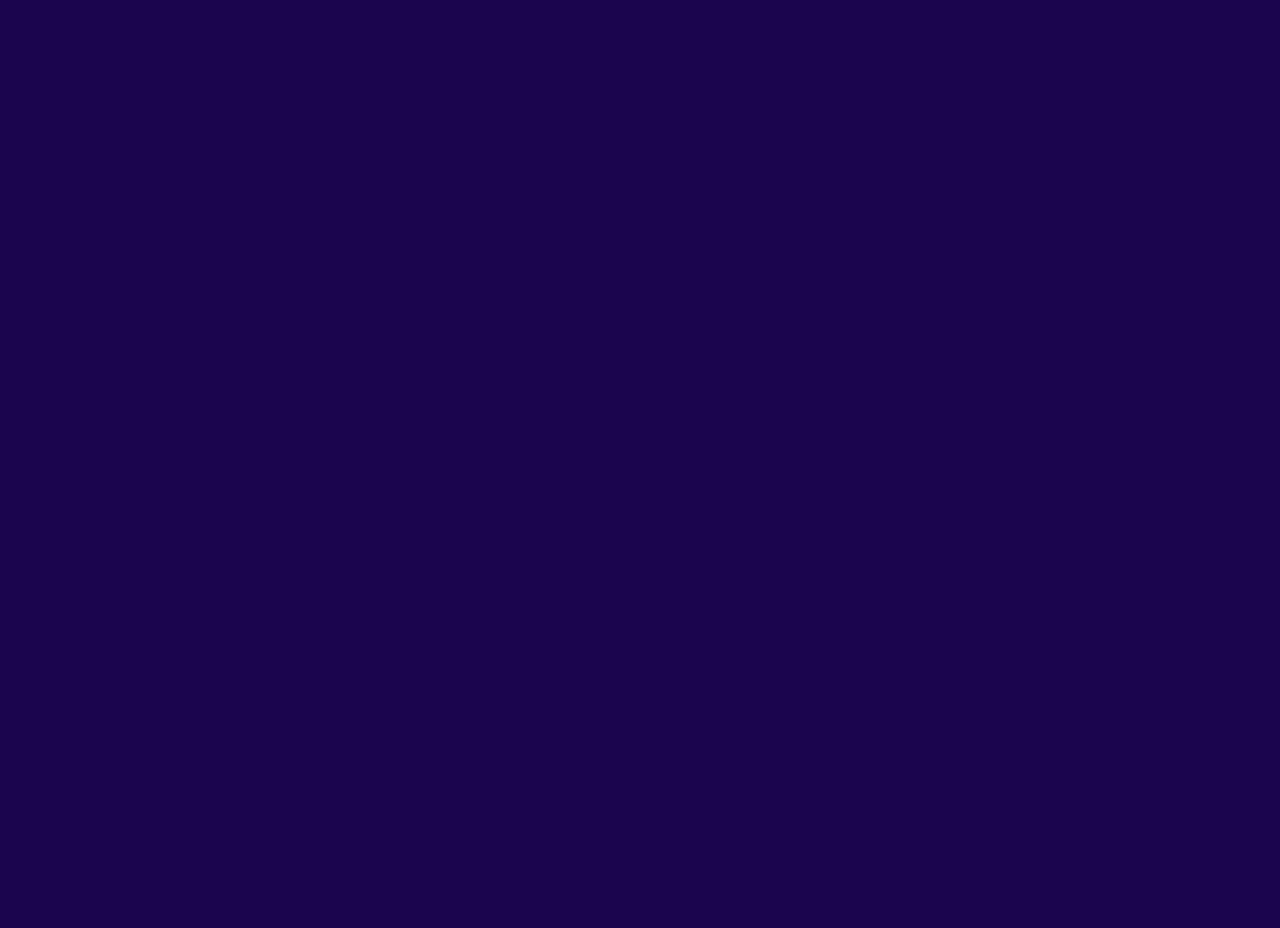
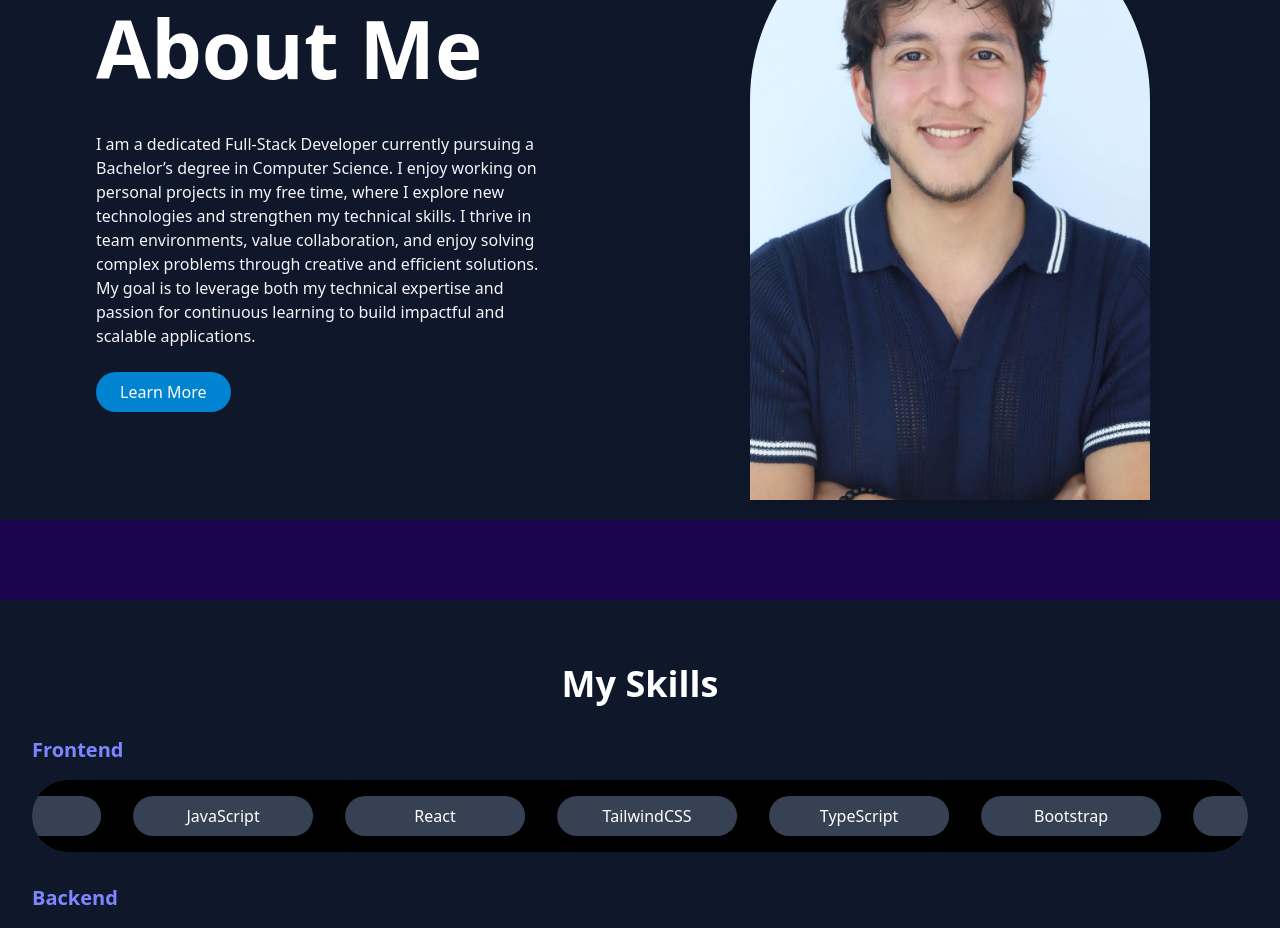
Before and after one commit to DaveTron4/David-Salas-Portfolio, a React (Vite) app in the folder portfolio-client/: page / in a window 1280 px wide. Shown: the part 2680-3608 px from the top of the page. Before the commit the page ends 2416 px from the top, so only its background shows below. Built offline with nearby package versions, Linux system fonts and the light colour scheme.

Commit message:
Made some changes

```diff
--- /dev/null
+++ b/portfolio-client/src/components/home/AboutComponent.tsx
@@ -0,0 +1,32 @@
+import { motion } from "framer-motion";
+
+const AboutComponent = () => {
+  return (
+    <div className="grid grid-cols-1 md:grid-cols-2 gap-6 px-8 pt-16 bg-slate-900">
+        {/* Left section */}
+        <div className="align-middle flex flex-col justify-center h-[80vh] space-y-6 px-0 md:px-16">
+            <h2 className="text-[10vh] font-bold text-white">About Me</h2>
+            <p className="text-gray-100">
+                I am a dedicated Full-Stack Developer currently pursuing a Bachelor’s degree in Computer Science. I enjoy working on personal projects in my free time, where I explore new technologies and strengthen my technical skills. I thrive in team environments, value collaboration, and enjoy solving complex problems through creative and efficient solutions. My goal is to leverage both my technical expertise and passion for continuous learning to build impactful and scalable applications.
+            </p>
+            <button className="text-white self-start bg-sky-600 rounded-full py-2 px-6">Learn More</button>
+        </div>
+
+        {/* Right section */}
+        <div className="flex justify-center items-center overflow-hidden relative">
+            <motion.img
+                src="/profile_long.jpg"
+                alt="profile"
+                className="w-64 h-64 md:w-100 md:h-fit object-cover rounded-t-full shadow-lg z-0"
+                initial={{ y: 200, opacity: 0 }}
+                whileInView={{ y: 0, opacity: 1 }}
+                exit={{ y: 200, opacity: 0 }}
+                transition={{ duration: 0.4, ease: "easeOut" }}
+                viewport={{ once: false, amount: 0.5 }}
+            />
+        </div>
+    </div>
+  )
+}
+
+export default AboutComponent
--- /dev/null
+++ b/portfolio-client/src/components/home/ExperienceComponent.tsx
@@ -0,0 +1,37 @@
+import React from 'react'
+import experience from "../../data/experiences.json";
+
+const ExperienceComponent = () => {
+  return (
+    <div className="px-8 py-16 bg-slate-900 text-white">
+      <h2 className="text-4xl font-bold mb-12 text-center">Experience</h2>
+      <div className="relative border-l-4 border-indigo-500 ml-6">
+        {experience.experiences.map((exp, index) => (
+          <div key={index} className="mb-10 ml-4">
+            {/* Dot on the timeline */}
+            <div className="absolute -left-3.5 w-7 h-7 bg-indigo-500 rounded-full border-4 border-slate-900"></div>
+
+            <div className="bg-slate-800 p-6 rounded-xl shadow-md">
+              <p className="text-sm text-gray-400">{exp.date}</p>
+              <h3 className="text-2xl font-semibold text-indigo-400">{exp.position}</h3>
+              <p className="text-lg font-medium">{exp.company}</p>
+              <p className="mt-2 text-gray-300">{exp.description}</p>
+              <div className="mt-3 flex flex-wrap gap-2">
+                {exp.technologies.map((tech, i) => (
+                  <span
+                    key={i}
+                    className="bg-indigo-600 text-white text-sm px-3 py-1 rounded-full"
+                  >
+                    {tech}
+                  </span>
+                ))}
+              </div>
+            </div>
+          </div>
+        ))}
+      </div>
+    </div>
+  );
+}
+
+export default ExperienceComponent
--- /dev/null
+++ b/portfolio-client/src/components/home/SkillsComponent.tsx
@@ -0,0 +1,46 @@
+import skillsData from "../../data/skills.json";
+
+const SkillsComponent = () => {
+  return (
+    <div className="px-8 py-16 bg-slate-900 text-white">
+      <h2 className="text-4xl font-bold mb-8 text-center">My Skills</h2>
+      <div className="flex flex-col gap-8">
+        {Object.entries(skillsData.skills).map(([category, skills], idx) => {
+          const direction = idx % 2 === 0 ? "left" : "right";
+          // const duration = Math.max(8, skills.length * 2);
+          const duration = 25;
+          const itemWidth = 32; // 170px min width + 20px gap
+          const adjustment = itemWidth / 2; // half a gap to smooth the loop
+
+          const style =
+            direction === "left"
+              ? { "--start": "0", "--end": `calc(-50% - ${adjustment}px)`, "--duration": `${duration}s` }
+              : { "--start": `calc(-50% - ${adjustment}px)`, "--end": "0", "--duration": `${duration}s` };
+
+          return (
+            <div key={category} className="">
+              <h3 className="text-xl font-semibold mb-4 text-indigo-400">{category}</h3>
+              <div className="overflow-hidden bg-black py-4 flex rounded-full">
+                <ul
+                  className="flex gap-8 bg-black text-white infinite-scroll"
+                  style={style as React.CSSProperties}
+                >
+                  {[...skills, ...skills].map((skill, index) => (
+                    <li
+                      key={index}
+                      className="text-white flex flex-none justify-center min-w-[180px] bg-gray-700 rounded-full py-2 transition-colors duration-200 hover:bg-indigo-500 hover:text-white cursor-pointer"
+                    >
+                      {skill}
+                    </li>
+                  ))}
+                </ul>
+              </div>
+            </div>
+          );
+        })}
+      </div>
+    </div>
+  );
+};
+
+export default SkillsComponent;
--- /dev/null
+++ b/portfolio-client/src/data/experiences.json
@@ -0,0 +1,25 @@
+{
+  "experiences": [
+    {
+      "date": "May 2024 – Present",
+      "company": "TechCorp",
+      "position": "Software Engineering Intern",
+      "description": "Worked on building internal tools and APIs to improve data processing. Collaborated with a team of 5 engineers using Agile methodologies.",
+      "technologies": ["React", "Node.js", "PostgreSQL", "AWS"]
+    },
+    {
+      "date": "Jan 2023 – May 2024",
+      "company": "Freelance",
+      "position": "Full-Stack Developer",
+      "description": "Designed and developed custom websites for small businesses with a focus on SEO optimization and responsive design.",
+      "technologies": ["HTML", "CSS", "JavaScript", "Flask", "SQL"]
+    },
+    {
+      "date": "Aug 2022 – Dec 2022",
+      "company": "Georgia State University",
+      "position": "Teaching Assistant",
+      "description": "Assisted students in understanding data structures and algorithms. Held weekly office hours and reviewed assignments.",
+      "technologies": ["Python", "Java"]
+    }
+  ]
+}
--- /dev/null
+++ b/portfolio-client/src/data/skills.json
@@ -0,0 +1,46 @@
+{
+  "skills": {
+    "Frontend": [
+      "HTML",
+      "CSS",
+      "JavaScript",
+      "React",
+      "TailwindCSS",
+      "TypeScript",
+      "Bootstrap",
+      "Three.js"
+    ],
+    "Backend": [
+      "Python",
+      "Flask",
+      "Node.js",
+      "Express",
+      "REST APIs",
+      "Java",
+      "C",
+      "C++"
+    ],
+    "Databases": [
+      "SQL",
+      "MySQL",
+      "PostgreSQL",
+      "Supabase",
+      "DBeaver",
+      "MongoDB",
+      "SQLite",
+      "Mongoose",
+      "phpMyAdmin"
+    ],
+    "Tools": [
+      "Git/GitHub",
+      "Netlify",
+      "Postman",
+      "CI/CD",
+      "Docker",
+      "Power BI",
+      "Figma",
+      "Agile/Scrum",
+      "Vercel"
+    ]
+  }
+}
--- a/portfolio-client/src/index.css
+++ b/portfolio-client/src/index.css
@@ -18,3 +18,21 @@ body {
     @apply fixed top-4 left-1/2 transform -translate-x-1/2 bg-white/30 backdrop-blur-md rounded-full px-3 py-2 flex space-x-4 z-50 outline-white/50 outline-1 shadow-inner shadow-gray-300/20;
   }
 }
+
+@keyframes infinite-scroll {
+  0% {
+    transform: translateX(var(--start, 0));
+  }
+  100% {
+    transform: translateX(var(--end, -50%));
+  }
+}
+
+.infinite-scroll {
+  animation: infinite-scroll var(--duration, 20s) linear infinite;
+  /* Allow custom properties for direction and distance */
+}
+
+.infinite-scroll:hover {
+  animation-play-state: paused;
+}
--- a/portfolio-client/src/pages/Home.tsx
+++ b/portfolio-client/src/pages/Home.tsx
@@ -1,5 +1,8 @@
+import AboutComponent from '../components/home/AboutComponent'
+import ExperienceComponent from '../components/home/ExperienceComponent'
 import Hero from '../components/home/Hero'
 import ProjectsComponent from '../components/home/ProjectsComponent'
+import SkillsComponent from '../components/home/SkillsComponent'
 
 const Home = () => {
   return (
@@ -7,6 +10,13 @@ const Home = () => {
         <Hero />
         <div className="h-20"></div>
         <ProjectsComponent />
+        <div className="h-20"></div>
+        <AboutComponent />
+        <div className="h-20"></div>
+        <SkillsComponent />
+        <div className="h-20"></div>
+        <ExperienceComponent />
+        <div className="h-20"></div>
     </div>
 
   )
```
Also changed, not shown: portfolio-client/src/components/home/ProjectsComponent.tsx (+20 -13 lines), portfolio-client/public/profile_long.jpg (added).
